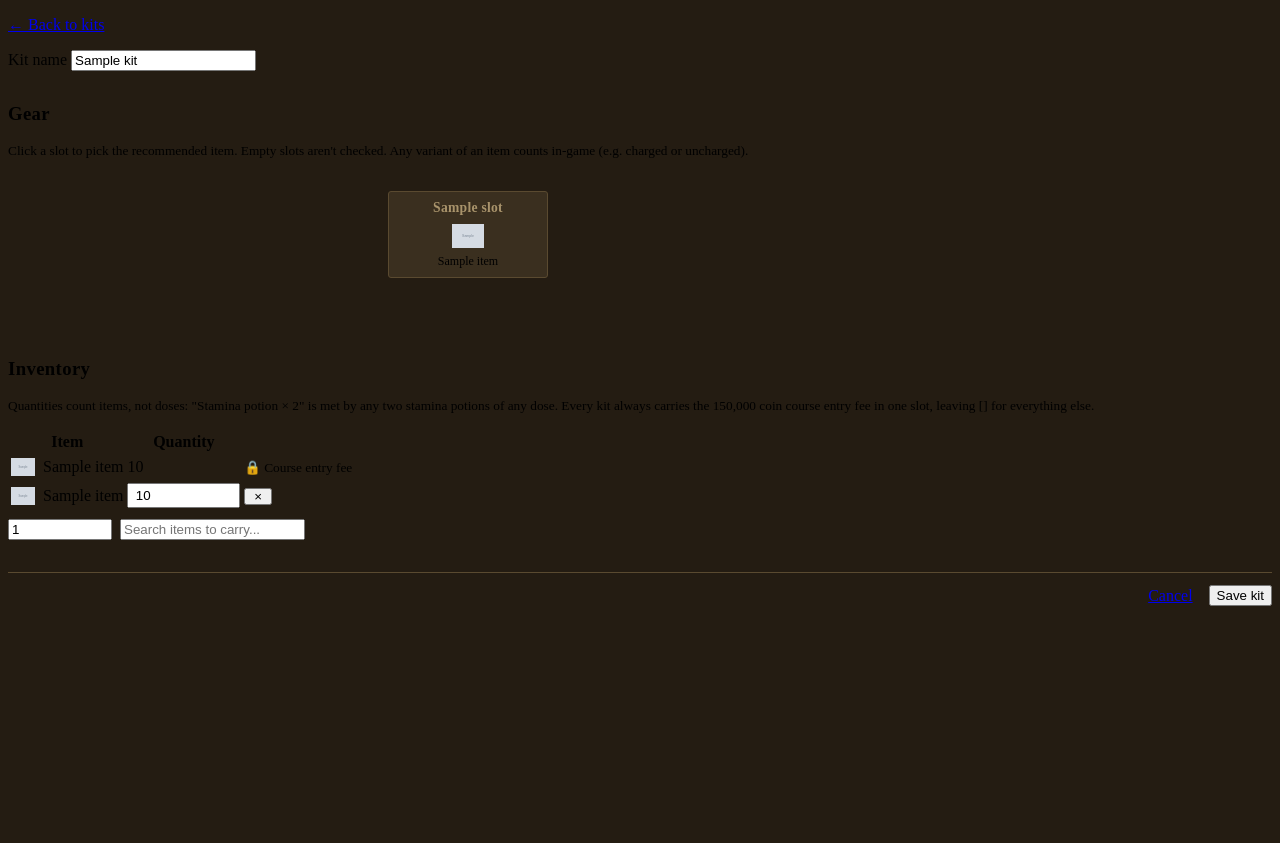
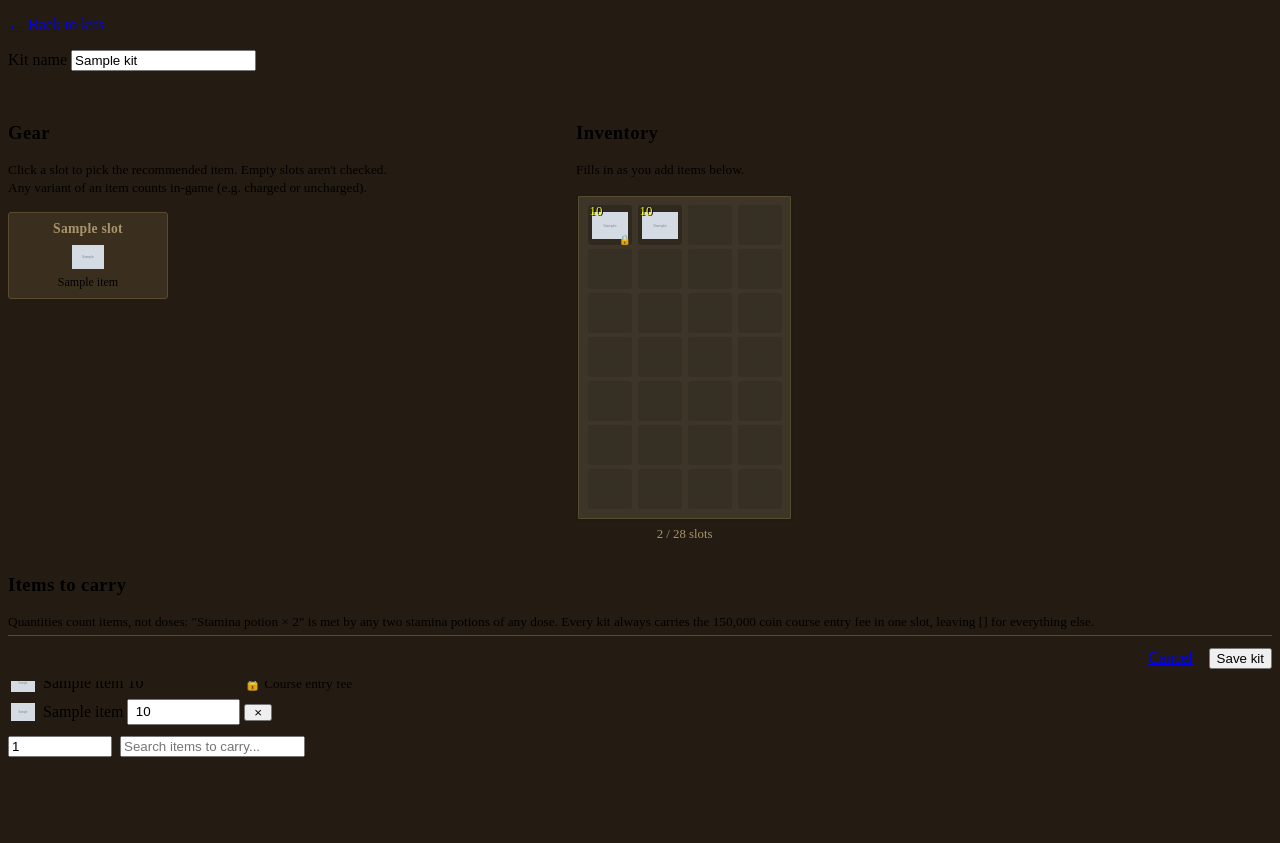
Before and after one commit to Scathis/AgilityCCTracker, a FastAPI app: template server/app/web/templates/kits/edit.html in a window 1280 px wide. Shown: the part 119-962 px from the top of the page. Before the commit the page ends 725 px from the top, so only its background shows below. Run offline with FastAPI, Linux system fonts and the light colour scheme; the template is opened without the code that fills it: most values are stand-ins (such as "Sample title", 1, 10 or a date in 2020); grey boxes marked "Sample" are stand-in pictures; some libraries are stand-ins or nearby versions.

Commit message:
Kit editor: gear on the left, a live game-style inventory on the right
Co-Authored-By: Claude Opus 5.5 <noreply@anthropic.com>

```diff
--- a/server/app/web/templates/kits/edit.html
+++ b/server/app/web/templates/kits/edit.html
@@ -110,6 +110,52 @@
   }
   .editor-save button, .editor-save a[role=button] { margin: 0; width: auto; }
   .unsaved { opacity: 0.85; font-size: 0.9rem; }
+
+  /* Gear on the left, a game-style inventory on the right. */
+  .kit-layout {
+    display: grid;
+    grid-template-columns: auto auto;
+    justify-content: start;
+    align-items: start;
+    gap: 1rem 4rem;
+  }
+  .kit-layout .equipment-grid { justify-content: start; margin-top: 1rem; }
+  .inv-panel {
+    margin-top: 1rem;
+    padding: 0.6rem;
+    background: #3e3529;
+    border: 2px solid #1f1a12;
+    border-radius: var(--pico-border-radius);
+    box-shadow: inset 0 0 0 1px #5a4a30;
+    width: max-content;
+  }
+  .inv-grid {
+    display: grid;
+    grid-template-columns: repeat(4, 44px);
+    grid-auto-rows: 40px;
+    gap: 4px 6px;
+  }
+  .inv-cell {
+    position: relative;
+    display: flex; align-items: center; justify-content: center;
+    border-radius: 3px;
+    background: rgba(0, 0, 0, 0.12);
+  }
+  .inv-cell.filled { background: rgba(0, 0, 0, 0.22); cursor: default; }
+  .inv-cell img { width: 36px; height: 32px; object-fit: contain; }
+  .inv-cell .inv-qty {
+    position: absolute; top: 0; left: 2px;
+    font-family: "RuneScape", var(--pico-font-family);
+    font-size: 0.8rem; line-height: 1;
+    color: #ffff00; text-shadow: 1px 1px 0 #000;
+  }
+  .inv-cell .inv-qty.k { color: #ffffff; }
+  .inv-cell .inv-qty.m { color: #00ff80; }
+  .inv-cell .inv-lock { position: absolute; bottom: 0; right: 1px; font-size: 0.6rem; }
+  .inv-caption { margin-top: 0.4rem; font-size: 0.8rem; color: var(--pico-muted-color); text-align: center; }
+  @media (max-width: 760px) {
+    .kit-layout { grid-template-columns: 1fr; }
+  }
 </style>
 
 <p><a href="/kits">&larr; Back to kits</a></p>
@@ -125,9 +171,10 @@
     {% if kit and kit.is_default %}<span>⭐ Default kit</span>{% endif %}
   </div>
 
+  <div class="kit-layout">
   <section class="editor-section">
     <h3>Gear</h3>
-    <p><small>Click a slot to pick the recommended item. Empty slots aren't checked. Any variant of an item counts in-game (e.g. charged or uncharged).</small></p>
+    <p><small>Click a slot to pick the recommended item. Empty slots aren't checked.<br>Any variant of an item counts in-game (e.g. charged or uncharged).</small></p>
     <div class="equipment-grid">
       {% for s in slots %}
       <details class="slot-card slot-{{ s.slot }}" id="slot-{{ s.slot }}">
@@ -161,6 +208,16 @@
 
   <section class="editor-section">
     <h3>Inventory</h3>
+    <p><small>Fills in as you add items below.</small></p>
+    <div class="inv-panel">
+      <div class="inv-grid" id="inv-grid" aria-label="Inventory preview"></div>
+    </div>
+    <div class="inv-caption" id="inv-caption"></div>
+  </section>
+  </div>
+
+  <section class="editor-section">
+    <h3>Items to carry</h3>
     <p><small>Quantities count items, not doses: "Stamina potion &times; 2" is met by any two stamina potions of any dose. Every kit always carries the 150,000 coin course entry fee in one slot, leaving {{ max_lines }} for everything else.</small></p>
     <table class="inventory-table">
       <thead><tr><th>Item</th><th>Quantity</th><th></th></tr></thead>
@@ -211,6 +268,56 @@
   let dirty = false;
 
   function markDirty() { dirty = true; note.hidden = false; }
+
+  // Game-style stack label: yellow below 100K, white "K", green "M".
+  function stackLabel(n) {
+    if (n >= 10000000) { return { text: Math.floor(n / 1000000) + 'M', cls: 'm' }; }
+    if (n >= 100000) { return { text: Math.floor(n / 1000) + 'K', cls: 'k' }; }
+    return { text: String(n), cls: '' };
+  }
+
+  function cell(icon, name, qty, locked) {
+    const div = document.createElement('div');
+    div.className = 'inv-cell filled';
+    div.title = name + (qty > 1 ? ' x ' + qty.toLocaleString() : '') + (locked ? ' (course entry fee)' : '');
+    const img = document.createElement('img');
+    img.src = icon; img.alt = name; img.loading = 'lazy';
+    img.onerror = function () { this.style.visibility = 'hidden'; };
+    div.appendChild(img);
+    if (qty > 1) {
+      const label = stackLabel(qty);
+      const q = document.createElement('span');
+      q.className = 'inv-qty ' + label.cls; q.textContent = label.text;
+      div.appendChild(q);
+    }
+    if (locked) {
+      const l = document.createElement('span');
+      l.className = 'inv-lock'; l.textContent = '🔒';
+      div.appendChild(l);
+    }
+    return div;
+  }
+
+  // One square per line: the entry fee first, then each item in list order.
+  function renderInventory() {
+    const grid = document.getElementById('inv-grid');
+    grid.innerHTML = '';
+    grid.appendChild(cell('{{ fee.item.icon }}', '{{ fee.item.name }}', {{ fee.qty }}, true));
+    const lines = rows.querySelectorAll('tr');
+    lines.forEach(function (tr) {
+      const img = tr.querySelector('img');
+      const name = tr.querySelector('.item-cell').textContent.trim();
+      const qty = parseInt(tr.querySelector('input[name="inv_qty"]').value, 10) || 1;
+      grid.appendChild(cell(img ? img.src : '', name, qty, false));
+    });
+    for (let i = lines.length + 1; i < 28; i++) {
+      const blank = document.createElement('div');
+      blank.className = 'inv-cell';
+      grid.appendChild(blank);
+    }
+    document.getElementById('inv-caption').textContent =
+      (lines.length + 1) + ' / 28 slots';
+  }
   function esc(s) { const d = document.createElement('div'); d.textContent = s; return d.innerHTML; }
 
   function setSlot(slot, id, name, icon) {
@@ -244,6 +351,7 @@
     }
     empty.hidden = true;
     qtyInput.value = 1;
+    renderInventory();
     markDirty();
   }
 
@@ -263,6 +371,7 @@
     if (remove) {
       remove.closest('tr').remove();
       empty.hidden = rows.children.length > 0;
+      renderInventory();
       markDirty();
     }
   });
@@ -273,7 +382,11 @@
     input.setAttribute('form', 'no-such-form');
   });
 
-  form.addEventListener('input', function (e) { if (!e.target.classList.contains('kit-search') && e.target.id !== 'inv-add-qty') { markDirty(); } });
+  form.addEventListener('input', function (e) {
+    if (e.target.name === 'inv_qty') { renderInventory(); }
+    if (!e.target.classList.contains('kit-search') && e.target.id !== 'inv-add-qty') { markDirty(); }
+  });
+  renderInventory();
   form.addEventListener('submit', function () { dirty = false; });
   window.addEventListener('beforeunload', function (e) { if (dirty) { e.preventDefault(); e.returnValue = ''; } });
 })();
```
Also changed, not shown: docs/BUILD_LOG.md (+11 -0 lines), docs/DEV_SETUP.md (+6 -0 lines).
